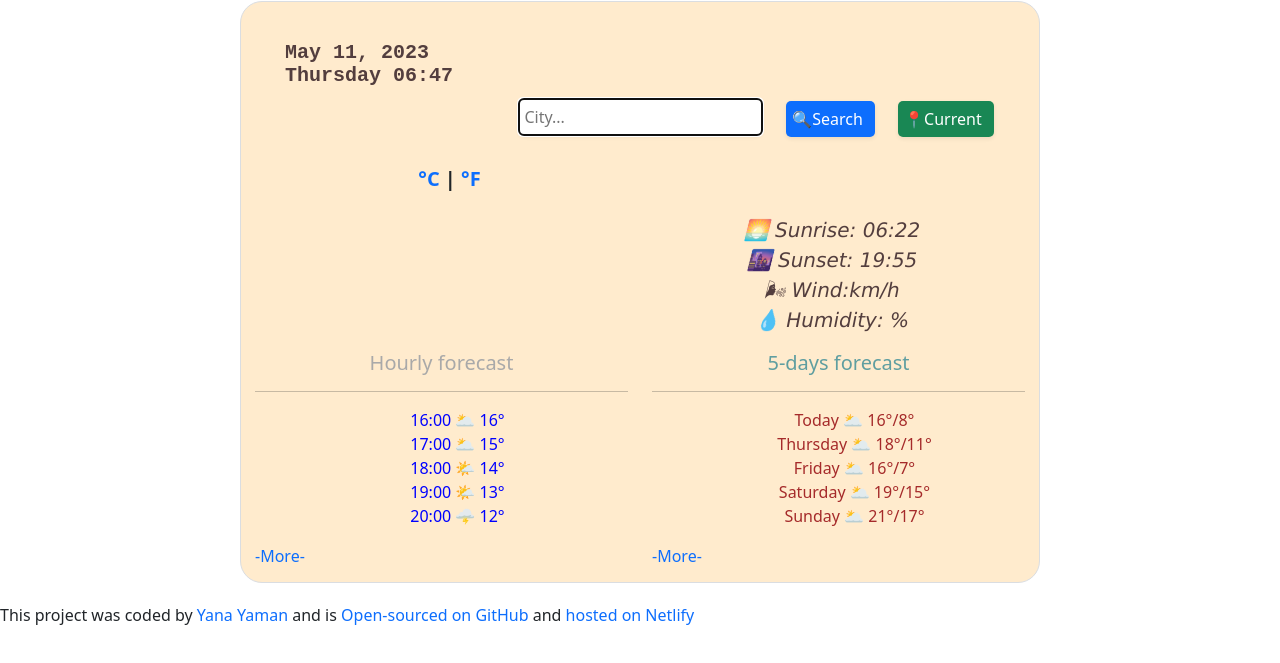
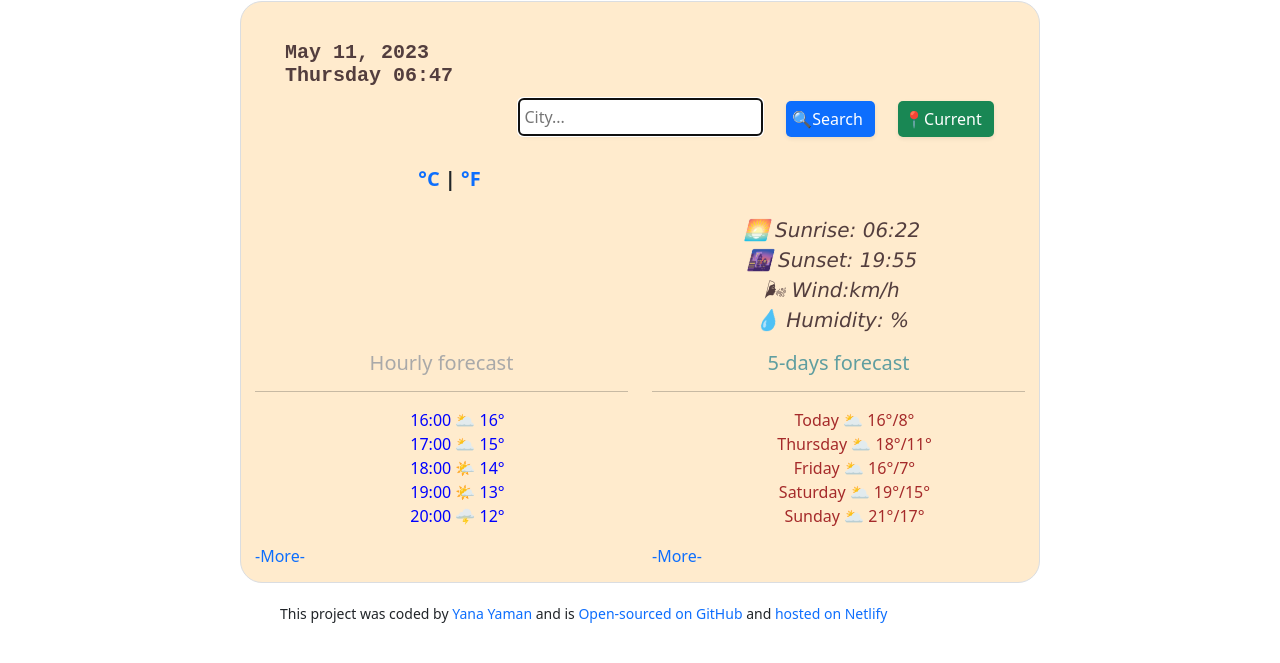
Before and after one commit to YanaJS/my_project, a plain HTML site: page index.html in a window 1280 px wide. Shown: the part 67-730 px from the top of the page. Drawn offline with nearby package versions, Linux system fonts and the light colour scheme; no server answers.

Commit message:
Added the closure sentence css

```diff
--- a/css/wireframe-to-css.css
+++ b/css/wireframe-to-css.css
@@ -142,3 +142,10 @@ a {
 .capitalize {
   text-transform: capitalize;
 }
+.closureSentence {
+  text-align: left;
+  font-size: 14px;
+  font-weight: 400;
+  line-height: 1.5;
+  margin-left: 280px;
+}
```
